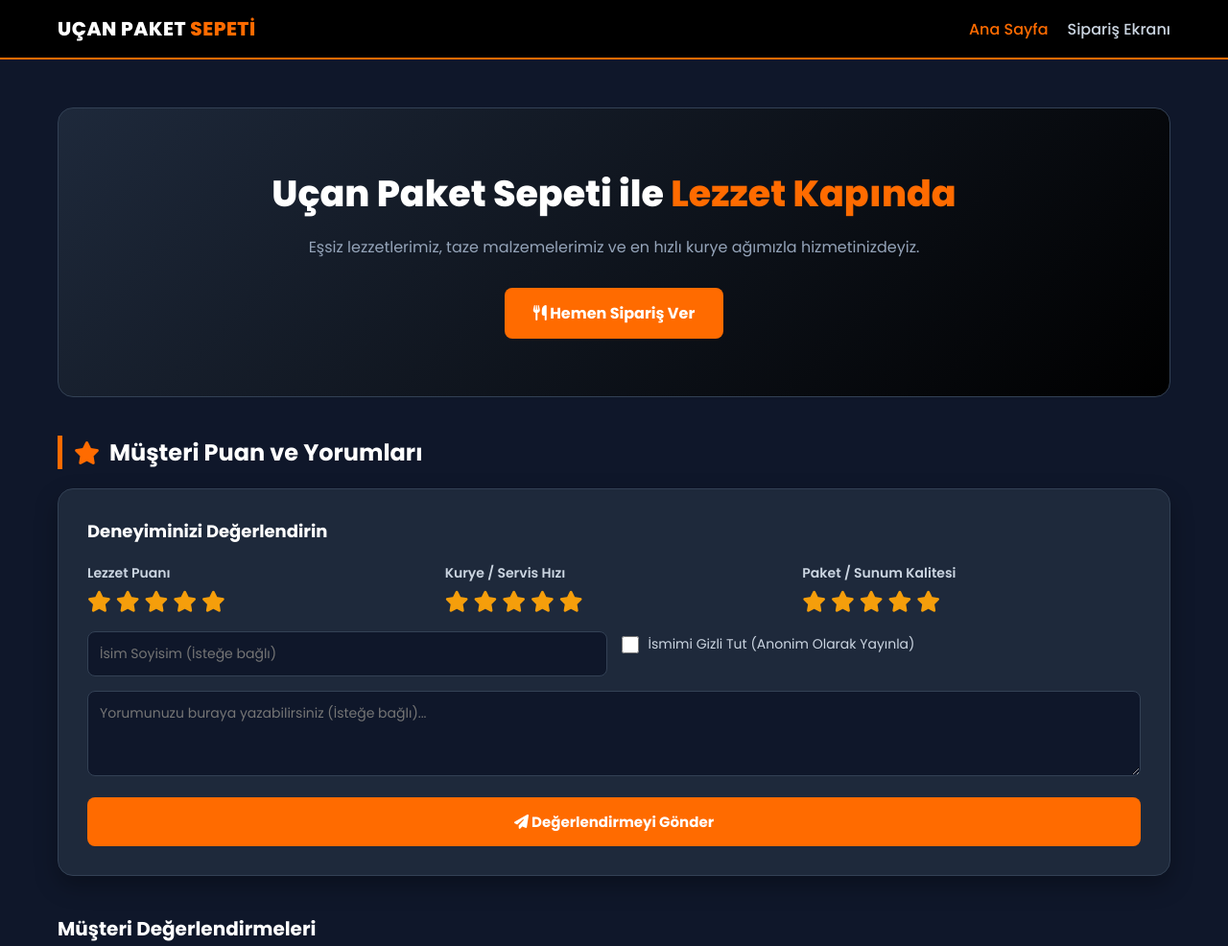
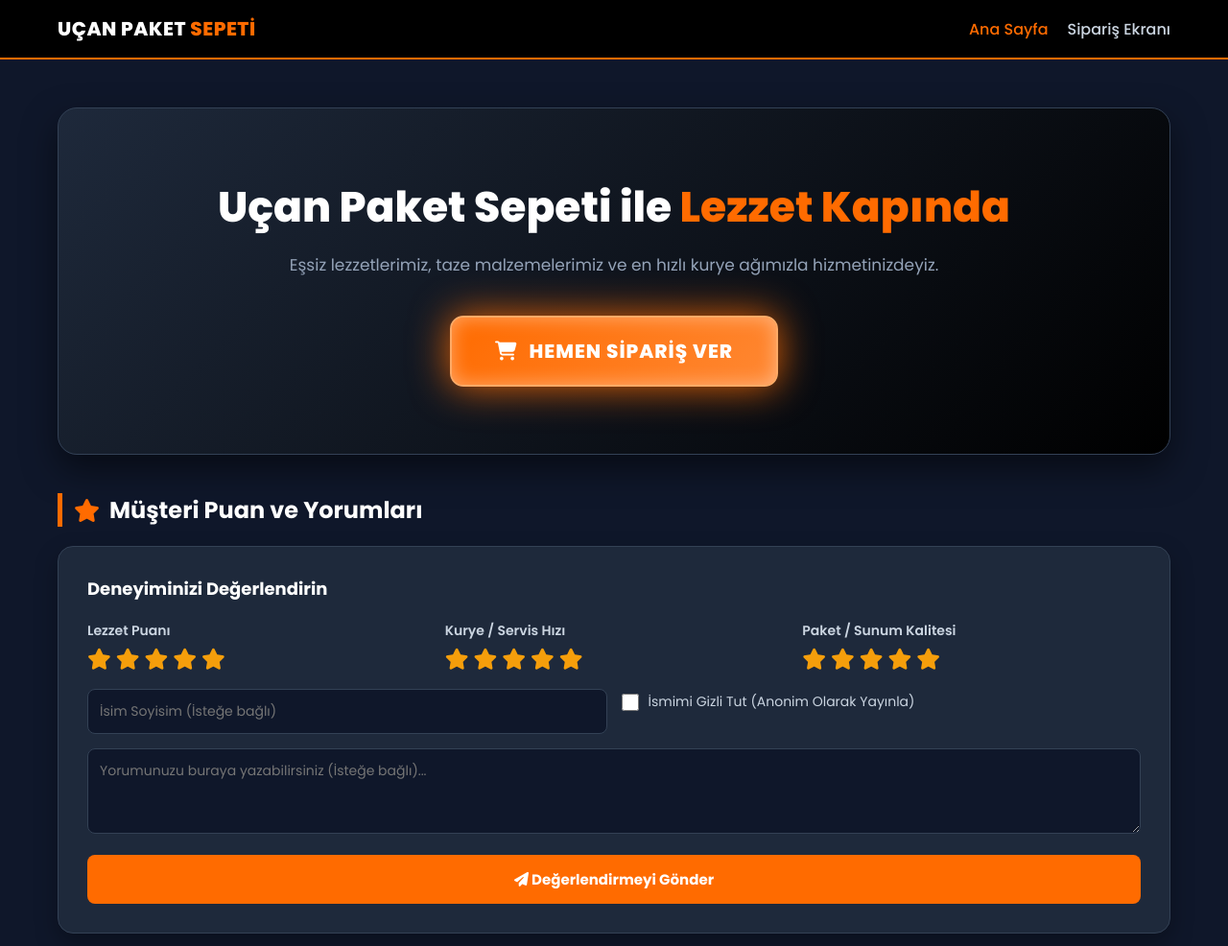
Before and after one commit to mustafatan06/ertan-kartal, a plain HTML site: page index.html in a window 1280 px wide. Shown: the top 986 px of the page at 96% size. Drawn offline with Linux system fonts and the light colour scheme; no server answers.

Commit message:
Ana sayfaya devasa neon yanip sonen siparis ver butonu eklendi

```diff
--- a/index.html
+++ b/index.html
@@ -22,13 +22,43 @@
 
         .container { max-width: 1200px; margin: 0 auto; padding: 20px; }
 
-        /* HERO SECTION */
-        .hero { text-align: center; padding: 60px 20px; background: linear-gradient(135deg, #1e293b, #000000); border-radius: 16px; border: 1px solid #334155; margin: 30px 0; }
-        .hero h1 { font-size: clamp(24px, 4vw, 38px); font-weight: 800; color: #ffffff; margin-bottom: 15px; }
+        /* HERO SECTION & DEVASA NEON BUTON */
+        .hero { text-align: center; padding: 70px 20px; background: linear-gradient(135deg, #1e293b, #000000); border-radius: 20px; border: 1px solid #334155; margin: 30px 0; box-shadow: 0 15px 35px rgba(0,0,0,0.5); }
+        .hero h1 { font-size: clamp(28px, 4.5vw, 44px); font-weight: 800; color: #ffffff; margin-bottom: 15px; }
         .hero h1 span { color: #ff6b00; }
-        .hero p { color: #94a3b8; font-size: 16px; margin-bottom: 30px; }
-        .cta-btn { background: #ff6b00; color: white; padding: 14px 30px; border-radius: 8px; text-decoration: none; font-weight: 700; font-size: 16px; transition: 0.3s; display: inline-block; }
-        .cta-btn:hover { background: #e05e00; box-shadow: 0 0 20px rgba(255, 107, 0, 0.4); }
+        .hero p { color: #94a3b8; font-size: 17px; margin-bottom: 40px; }
+
+        /* NEON YANIP SÖNEN DEVASA BUTON */
+        .cta-btn {
+            background: linear-gradient(135deg, #ff6b00, #ff8833);
+            color: white;
+            padding: 20px 45px;
+            border-radius: 14px;
+            text-decoration: none;
+            font-weight: 800;
+            font-size: 20px;
+            text-transform: uppercase;
+            letter-spacing: 1px;
+            display: inline-flex;
+            align-items: center;
+            gap: 12px;
+            transition: all 0.3s ease;
+            box-shadow: 0 0 25px rgba(255, 107, 0, 0.6), inset 0 0 15px rgba(255, 255, 255, 0.3);
+            animation: neonGlowPulse 2s infinite;
+            border: 2px solid #ffaa66;
+        }
+
+        .cta-btn:hover {
+            background: linear-gradient(135deg, #e05e00, #ff6b00);
+            transform: scale(1.05) translateY(-3px);
+            box-shadow: 0 0 45px rgba(255, 107, 0, 0.9), inset 0 0 20px rgba(255, 255, 255, 0.5);
+        }
+
+        @keyframes neonGlowPulse {
+            0% { box-shadow: 0 0 15px rgba(255, 107, 0, 0.5), inset 0 0 10px rgba(255, 255, 255, 0.2); }
+            50% { box-shadow: 0 0 40px rgba(255, 107, 0, 0.9), inset 0 0 20px rgba(255, 255, 255, 0.4); }
+            100% { box-shadow: 0 0 15px rgba(255, 107, 0, 0.5), inset 0 0 10px rgba(255, 255, 255, 0.2); }
+        }
 
         /* MÜŞTERİ YORUM VE PUANLAMA SİSTEMİ STİLLERİ */
         .section-title { font-size: 24px; font-weight: 700; color: #ffffff; margin: 40px 0 20px 0; border-left: 5px solid #ff6b00; padding-left: 12px; display: flex; align-items: center; gap: 10px; }
@@ -84,7 +114,7 @@
         <section class="hero">
             <h1>Uçan Paket Sepeti ile <span>Lezzet Kapında</span></h1>
             <p>Eşsiz lezzetlerimiz, taze malzemelerimiz ve en hızlı kurye ağımızla hizmetinizdeyiz.</p>
-            <a href="menu.html" class="cta-btn"><i class="fa-solid fa-utensils"></i> Hemen Sipariş Ver</a>
+            <a href="menu.html" class="cta-btn"><i class="fa-solid fa-cart-shopping"></i> Hemen Sipariş Ver</a>
         </section>
 
         <!-- MÜŞTERİ YORUM & PUANLAMA BÖLÜMÜ -->
```
